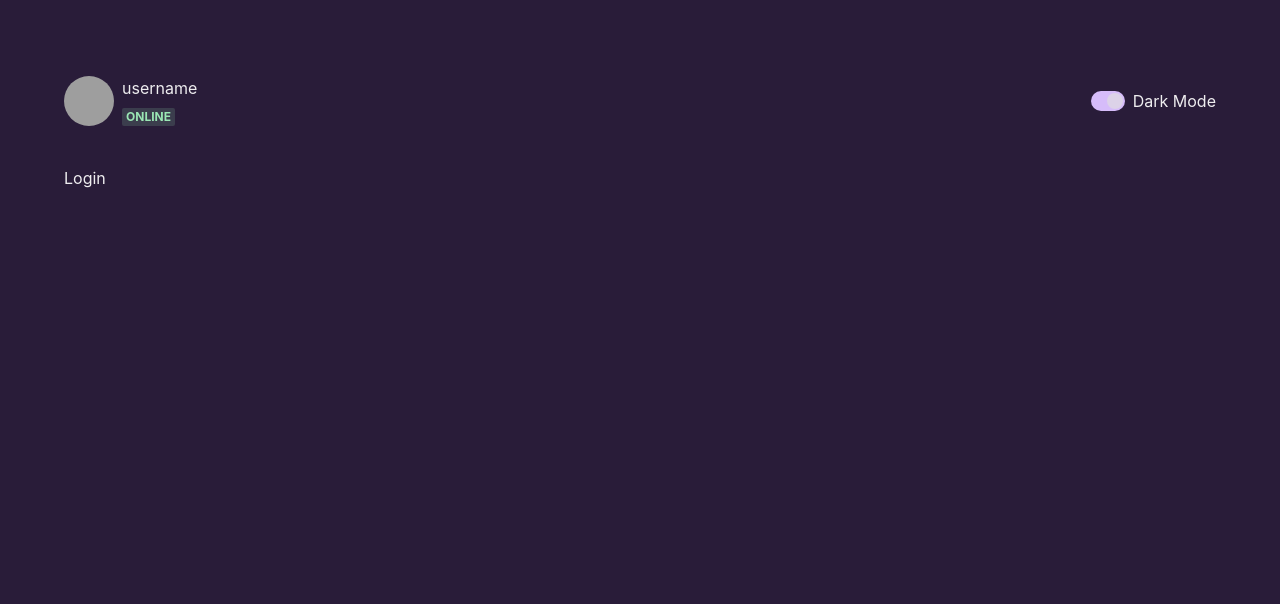
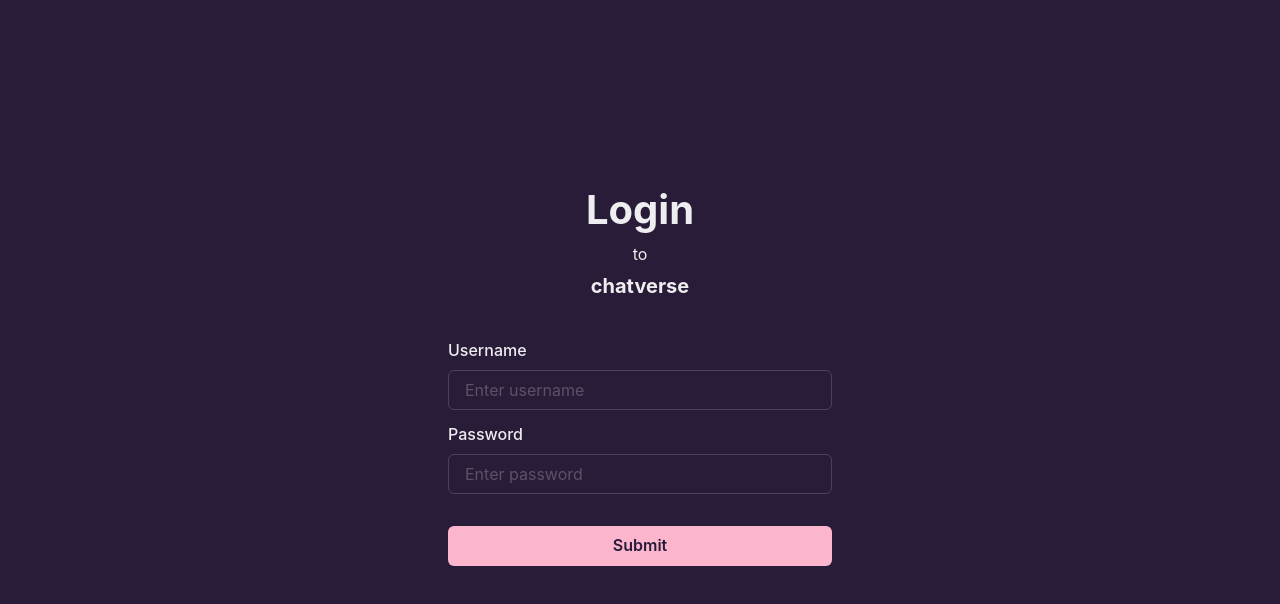
Before and after one commit to judasaca/chatverse-frontend, a React (Vite) app: page /login in a window 1280 px wide. Shown: the top 604 px of the page. Built offline with nearby package versions, Linux system fonts and the light colour scheme; grey boxes are pictures that could not be loaded.

Commit message:
feat: auth logic & login/up component

```diff
--- a/src/App.tsx
+++ b/src/App.tsx
@@ -1,8 +1,13 @@
 import "./App.css";
+import { AuthProvider } from "./components/AuthProvider/AuthProvider";
 import Router from "./router/Router";
 
 function App() {
-  return <Router />;
+  return (
+    <AuthProvider>
+      <Router />
+    </AuthProvider>
+  );
 }
 
 export default App;
--- /dev/null
+++ b/src/components/AuthProvider/AuthProvider.tsx
@@ -0,0 +1,24 @@
+import { ReactNode, useState } from "react";
+import { AuthContext } from "../../hooks/useAuth";
+
+export const AuthProvider = ({ children }: { children: ReactNode }) => {
+  const [isAuthenticated, setIsAuthenticated] = useState(false);
+
+  const login = () => {
+    // Aquí la lógica de inicio de sesión. Por ejemplo, después de hacer una petición a la API y obtener una respuesta exitosa:
+    const logged = true;
+    setIsAuthenticated(logged);
+    return logged;
+  };
+
+  const logout = () => {
+    setIsAuthenticated(false);
+    //eliminar tokens o hacer otras acciones de limpieza.
+  };
+
+  return (
+    <AuthContext.Provider value={{ isAuthenticated, login, logout }}>
+      {children}
+    </AuthContext.Provider>
+  );
+};
--- a/src/components/Home/Home.tsx
+++ b/src/components/Home/Home.tsx
@@ -7,11 +7,7 @@ import {
   Heading,
   Show,
 } from "@chakra-ui/react";
-import { Route, Routes, useNavigate } from "react-router-dom";
-
-import Chats from "./Chats/Chats";
-import Rooms from "./Rooms/Rooms";
-import Friends from "./Friends/Friends";
+import { Outlet, useNavigate } from "react-router-dom";
 
 import styles from "./home.module.css";
 
@@ -74,11 +70,7 @@ const Home = () => {
           <Divider orientation="horizontal" />
         </GridItem>
       </Grid>
-      <Routes>
-        <Route path="chats" element={<Chats />} />
-        <Route path="rooms" element={<Rooms />} />
-        <Route path="friends" element={<Friends />} />
-      </Routes>
+      <Outlet />
     </>
   );
 };
--- /dev/null
+++ b/src/components/Layouts/LayoutWithNavBar.tsx
@@ -0,0 +1,18 @@
+// LayoutWithNavBar.tsx
+import NavBar from "../NavBar/NavBar";
+import { Outlet } from "react-router-dom";
+
+const LayoutWithNavBar = () => {
+  return (
+    <>
+      <nav>
+        <NavBar />
+      </nav>
+      <main>
+        <Outlet />
+      </main>
+    </>
+  );
+};
+
+export default LayoutWithNavBar;
--- /dev/null
+++ b/src/components/Layouts/SignInUpLayout.tsx
@@ -0,0 +1,101 @@
+import {
+  Button,
+  Flex,
+  FormControl,
+  FormLabel,
+  Heading,
+  Input,
+  Text,
+} from "@chakra-ui/react";
+import { useNavigate } from "react-router-dom";
+
+import styles from "./signInOutLayout.module.css";
+import { useState } from "react";
+
+export interface FormData {
+  username: string;
+  password: string;
+}
+
+interface SignInUpLayoutProps {
+  heading: string;
+  btnText: string;
+  dataShapeObj: FormData;
+  authFn: () => boolean;
+  // setFormData: React.Dispatch<React.SetStateAction<FormData>>;
+}
+
+const SignInUpLayout = ({
+  heading,
+  btnText,
+  dataShapeObj,
+  authFn,
+}: SignInUpLayoutProps) => {
+  const navigate = useNavigate();
+
+  const [formData, setFormData] = useState<FormData>(dataShapeObj);
+
+  const handleInputChange = (e: React.ChangeEvent<HTMLInputElement>) => {
+    const { name, value } = e.target;
+    setFormData((prevData) => ({
+      ...prevData,
+      [name]: value,
+    }));
+  };
+
+  return (
+    <Flex height="90vh" className={styles.flexColumnCenter}>
+      <Flex className={`${styles.flexColumnCenter} ${styles.container}`}>
+        <Flex className={styles.flexColumnCenter} gap={2}>
+          <Heading as="h2" fontSize="40px" textAlign="center">
+            {heading}
+          </Heading>
+          <Text>to</Text>
+          <Heading
+            as="h2"
+            fontSize="20px"
+            textAlign="center"
+            paddingBottom={10}
+          >
+            chatverse
+          </Heading>
+        </Flex>
+        <FormControl paddingBottom={3}>
+          <FormLabel htmlFor="username">Username</FormLabel>
+          <Input
+            type="username"
+            name="username"
+            id="username"
+            placeholder="Enter username"
+            value={formData.username}
+            onChange={handleInputChange}
+          />
+        </FormControl>
+        <FormControl paddingBottom={3}>
+          <FormLabel htmlFor="password">Password</FormLabel>
+          <Input
+            type="password"
+            name="password"
+            id="password"
+            placeholder="Enter password"
+            value={formData.password}
+            onChange={handleInputChange}
+          />
+        </FormControl>
+        <Button
+          colorScheme="pink"
+          width="100%"
+          onClick={async () => {
+            const success = authFn();
+            if (success) navigate("/chats");
+          }}
+          marginTop={5}
+        >
+          {btnText}
+        </Button>
+      </Flex>
+    </Flex>
+  );
+};
+
+export default SignInUpLayout;
--- /dev/null
+++ b/src/components/Layouts/signInOutLayout.module.css
@@ -0,0 +1,15 @@
+.flexColumnCenter {
+  flex-direction: column;
+  justify-content: center;
+  align-items: center;
+}
+
+.container {
+  width: 65vw;
+}
+
+@media screen and (min-width: 1023px) {
+  .container {
+    width: 30vw;
+  }
+}
--- a/src/components/Login/Login.tsx
+++ b/src/components/Login/Login.tsx
@@ -1,5 +1,22 @@
+import { useAuth } from "../../hooks/useAuth";
+import SignInUpLayout, { FormData } from "../Layouts/SignInUpLayout";
+
 const Login = () => {
-  return <div>Login</div>;
+  const dataShapeObj: FormData = {
+    username: "",
+    password: "",
+  };
+
+  const { login } = useAuth();
+
+  return (
+    <SignInUpLayout
+      heading="Login"
+      btnText="Submit"
+      dataShapeObj={dataShapeObj}
+      authFn={login}
+    />
+  );
 };
 
 export default Login;
--- /dev/null
+++ b/src/hooks/useAuth.ts
@@ -0,0 +1,19 @@
+import { createContext, useContext } from "react";
+
+export interface AuthContextType {
+  isAuthenticated: boolean;
+  login: () => boolean;
+  logout: () => void;
+}
+
+export const AuthContext = createContext<AuthContextType | undefined>(
+  undefined
+);
+
+export const useAuth = () => {
+  const context = useContext(AuthContext);
+  if (!context) {
+    throw new Error("useAuth debe ser usado dentro de un AuthProvider");
+  }
+  return context;
+};
--- a/src/index.css
+++ b/src/index.css
@@ -1,3 +1,3 @@
 #root {
-  padding: 5vw;
+  padding: 2vh;
 }
--- a/src/router/Router.tsx
+++ b/src/router/Router.tsx
@@ -1,24 +1,38 @@
-import { Route, Routes } from "react-router-dom";
+import { Navigate, Route, Routes } from "react-router-dom";
 import Home from "../components/Home/Home";
 import Signup from "../components/Signup/Signup";
-// import NavBar from "../components/NavBar/NavBar";
 import Login from "../components/Login/Login";
-import NavBar from "../components/NavBar/NavBar";
+import LayoutWithNavBar from "../components/Layouts/LayoutWithNavBar";
+import Chats from "../components/Home/Chats/Chats";
+import Rooms from "../components/Home/Rooms/Rooms";
+import Friends from "../components/Home/Friends/Friends";
+import { useAuth } from "../hooks/useAuth";
 
 const Router = () => {
+  const { isAuthenticated } = useAuth();
+
   return (
-    <>
-      <nav>
-        <NavBar />
-      </nav>
-      <main>
-        <Routes>
-          <Route path="/login" element={<Login />} />
-          <Route path="/signup" element={<Signup />} />
-          <Route path="*" element={<Home />} index />
-        </Routes>
-      </main>
-    </>
+    <Routes>
+      <Route path="/login" element={<Login />} />
+      <Route path="/signup" element={<Signup />} />
+
+      {/* protected routes */}
+      <Route
+        path="/*"
+        element={
+          isAuthenticated ? <LayoutWithNavBar /> : <Navigate to="/login" />
+        }
+      >
+        <Route path="" element={<Home />}>
+          <>
+            <Route path="chats" element={<Chats />} />
+            <Route path="rooms" element={<Rooms />} />
+            <Route path="friends" element={<Friends />} />
+          </>
+        </Route>
+        {/* Add other routes that should display the NavBar here */}
+      </Route>
+    </Routes>
   );
 };
 
```
